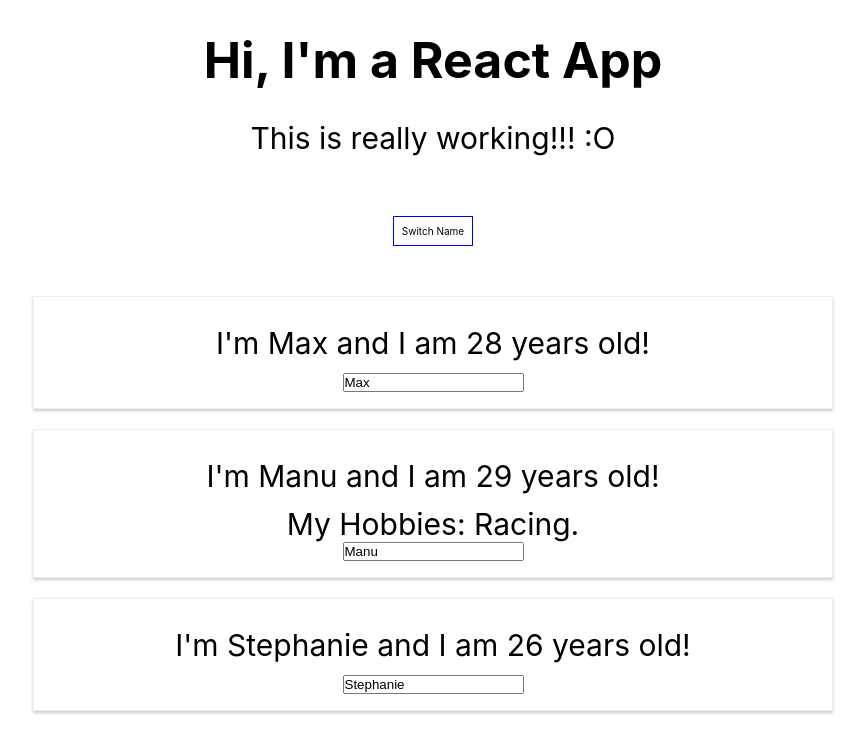
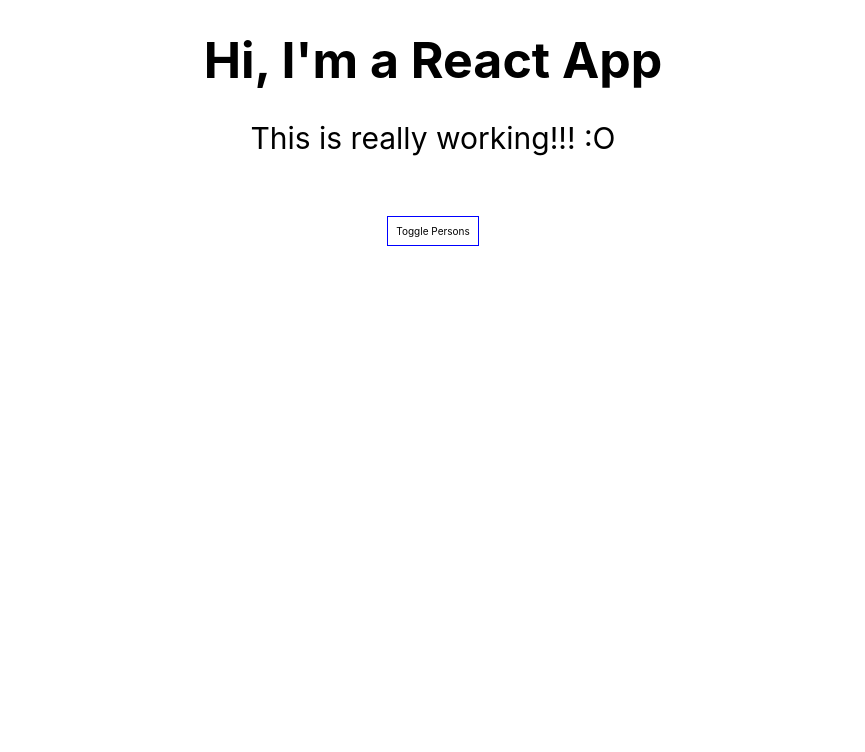
Before and after one commit to Lypzis/React, a React (Create React App) app in the folder react-complete-guide/: page / in a window 1280 px wide. Shown: the top 752 px of the page, without its empty margins (207-1072 px from the left). Built offline with nearby package versions, Linux system fonts and the light colour scheme.

Commit message:
Updating App.js, Person.js

```diff
--- a/react-complete-guide/src/App.js
+++ b/react-complete-guide/src/App.js
@@ -13,22 +13,16 @@
       { name: 'Manu', age: 29 },
       { name: 'Stephanie', age: 26 },
     ],
-    otherState: 'some other value hey'
+    otherState: 'some other value hey',
+    showPersons: false
   }
 
-  switchNameHandler = newName => {
-    //console.log('I have been clicked :v');
-
-    // don't do this this.state.person[0].name = 'Maximilian';
-
-    // will only update 'person' state
-    this.setState({
-      person: [
-        { name: 'Max', age: 28 },
-        { name: 'Manu', age: 29 },
-        { name: 'Stephanie', age: 27 }
-      ]
-    });
+  deletePersonHandler = personIndex => {
+    //const persons = this.state.person.slice(); // slice without argument will simply make a copy of the array, good practice :D
+    // or use spread operator to make a copy with the objects of the older array, creating a new one
+    const persons = [...this.state.person]; // only for arrays!
+    persons.splice(personIndex, 1); // removes the element of respective index, from the copy array
+    this.setState({person: persons}); // updates state with the new array
   }
 
   nameChangedHandler = event => {
@@ -41,41 +35,13 @@
     });
   }
 
-  // array destructuring
-  /* if turning this class into a function 'hook'
-  const [ personsState, setPersonsState] = useState({
-    // array of objects
-    person: [
-      { name: "Max", age: 28 },
-      { name: "Manu", age: 29 },
-      { name: "Stephanie", age: 26 },
-    ],
-    otherState: 'some other value hey'
-  });
+  // if showing, set to false, else to true, denying itself
+  togglePersonsHandler = () => {
+    const doesShow = this.state.showPersons;
+    this.setState({ showPersons: !doesShow });
+  }
 
-
-  const [ otherState, setOtherState ] = useState('My other state');
-
-  console.log(personsState, otherState);
-
-  console.log(personsState);
-
-  const switchNameHandler = () => {
-    //console.log('I have been clicked :v');
-
-    // don't do this this.state.person[0].name = 'Maximilian';
-
-    // old state will be replaced by this, important note!
-    setPersonsState({
-      person: [
-        { name: "Maximilian", age: 28 },
-        { name: "Manu", age: 29 },
-        { name: "Stephanie", age: 27 }
-      ],
-      otherState: personsState.otherState
-    });
-  } */
-
+  // Render elements to the dom
   render() {
     // inline style
     const style = {
@@ -86,6 +52,20 @@
       cursor: 'pointer'
     }
 
+    let persons = null;
+    // the persons list block, default is null
+    if (this.state.showPersons)
+      persons = (
+        <div>
+          {this.state.person.map((person, index) => {
+            return <Person
+              click={this.deletePersonHandler.bind(this, index)}
+              name={person.name}
+              age={person.age} />
+          })}
+        </div>
+      );
+
     return (
       // this is not html, it's .jsx :D
       // use 'bind' and never 'this.switchNameHandler('Marx')'
@@ -93,16 +73,12 @@
       <div className="App">
         <h1>Hi, I'm a React App</h1>
         <p>This is really working!!! :O</p>
-
-        <button style={style} onClick={() => this.switchNameHandler('Unknown')}>Switch Name</button>
-        <Person name={this.state.person[0].name} age={this.state.person[0].age} />
-        <Person
-          name={this.state.person[1].name}
-          age={this.state.person[1].age}
-          changed={this.nameChangedHandler}
-          click={this.switchNameHandler.bind(this, 'Max!')}
-        >My Hobbies: Racing.</Person>
-        <Person name={this.state.person[2].name} age={this.state.person[2].age} />
+        <button style={style} onClick={this.togglePersonsHandler}>Toggle Persons</button>
+        {
+          // cannot use if statements inside here, so this is how its done, shows list if 'true',
+          // else, shows nothing ('null')
+          persons
+        }
       </div>
     );
   }
--- a/react-complete-guide/src/Person/Person.js
+++ b/react-complete-guide/src/Person/Person.js
@@ -6,8 +6,7 @@
     return (
         <div className="Person">
             <p onClick={props.click} className="paragraph">I'm {props.name} and I am {props.age} years old!</p>
-            <p>{props.children}</p>
-            <input type="text" onChange={props.changed} value={props.name}/>
+            <input type="text" onChange={props.changed}/>
         </div>
     );
 }
```
